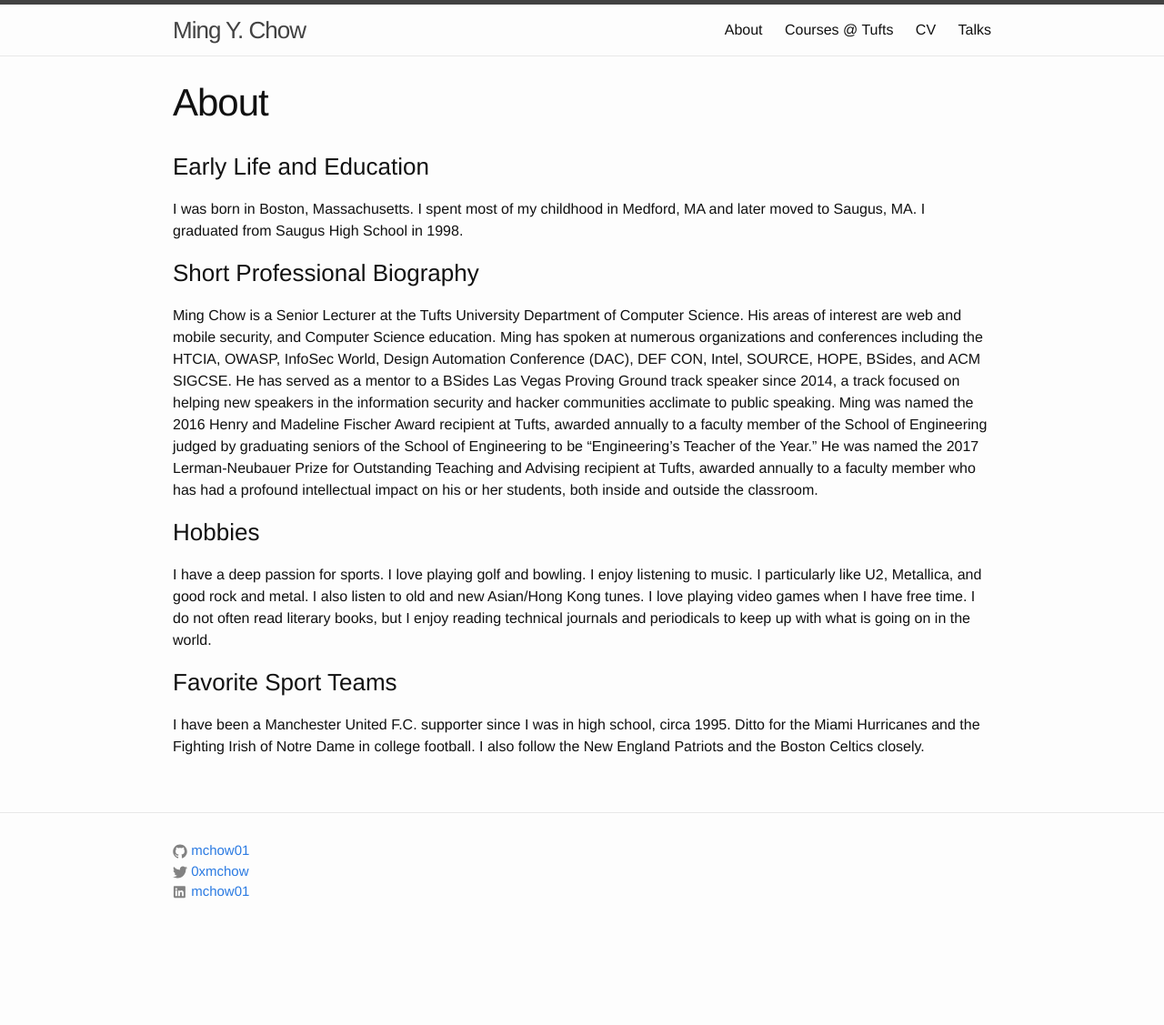
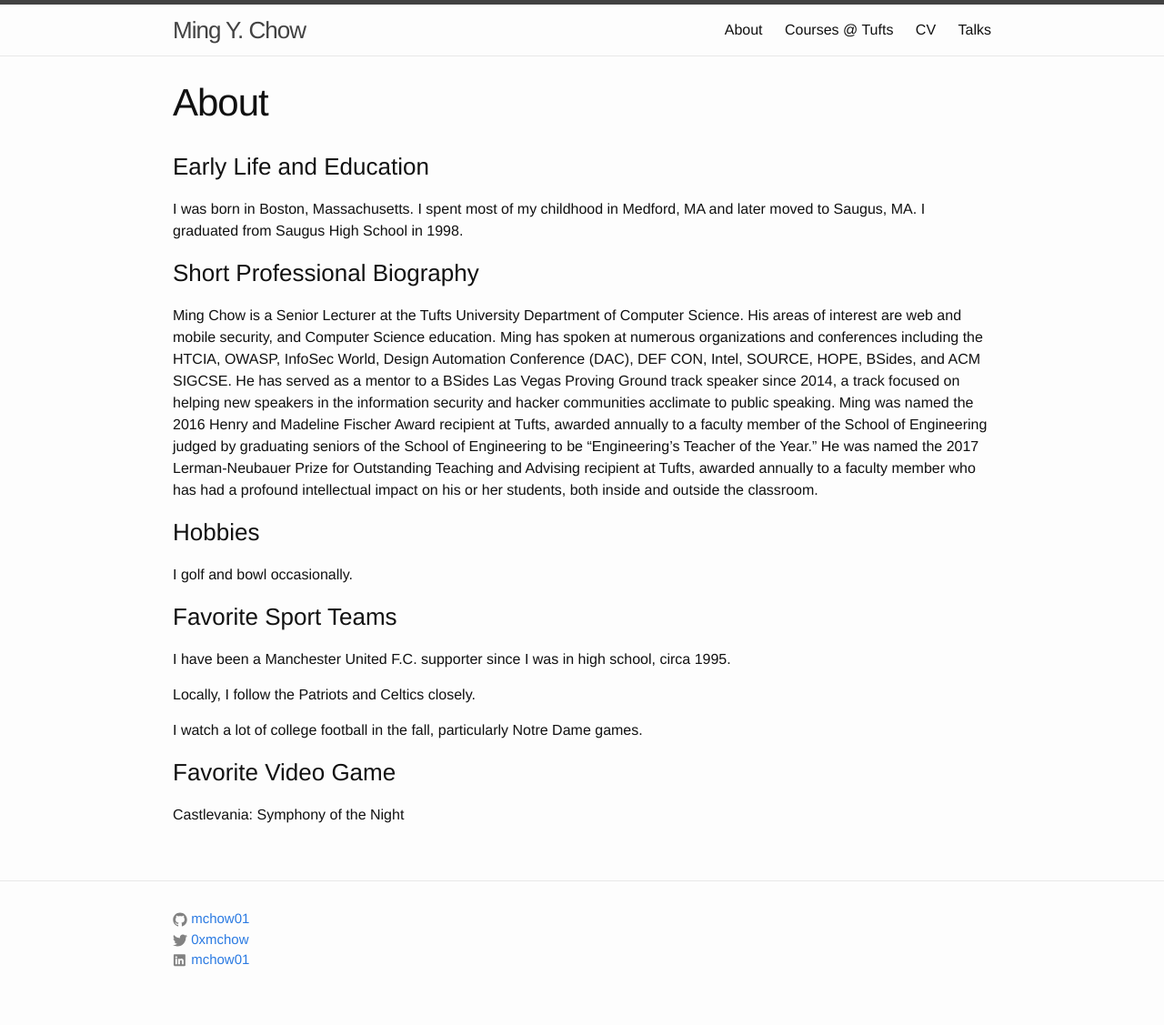
Before and after one commit to mchow01/mchow01.github.io, a Jekyll site: the page built from about.md, in a window 1280 px wide. Shown: the whole page at 91% size. Built offline with Jekyll 4.4.1, drawn with Linux system fonts in a browser that asks for light colours; before the commit the page ends 1052 px from its top, so only the background shows below that.

Commit message:
Fixed formatting issue; updated bio

```diff
--- a/about.md
+++ b/about.md
@@ -11,7 +11,14 @@ I was born in Boston, Massachusetts. I spent most of my childhood in Medford, MA
 Ming Chow is a Senior Lecturer at the Tufts University Department of Computer Science. His areas of interest are web and mobile security, and Computer Science education.   Ming has spoken at numerous organizations and conferences including the HTCIA, OWASP, InfoSec World, Design Automation Conference (DAC), DEF CON, Intel, SOURCE, HOPE, BSides, and ACM SIGCSE.  He has served as a mentor to a BSides Las Vegas Proving Ground track speaker since 2014, a track focused on helping new speakers in the information security and hacker communities acclimate to public speaking.  Ming was named the 2016 Henry and Madeline Fischer Award recipient at Tufts, awarded annually to a faculty member of the School of Engineering judged by graduating seniors of the School of Engineering to be "Engineering's Teacher of the Year."  He was named the 2017 Lerman-Neubauer Prize for Outstanding Teaching and Advising recipient at Tufts, awarded annually to a faculty member who has had a profound intellectual impact on his or her students, both inside and outside the classroom.
 
 ### Hobbies
-I have a deep passion for sports.  I love playing golf and bowling.  I enjoy listening to music.  I particularly like U2, Metallica, and good rock and metal.  I also listen to old and new Asian/Hong Kong tunes.  I love playing video games when I have free time.  I do not often read literary books, but I enjoy reading technical journals and periodicals to keep up with what is going on in the world.
+I golf and bowl occasionally.
 
 ### Favorite Sport Teams
-I have been a Manchester United F.C. supporter since I was in high school, circa 1995.  Ditto for the Miami Hurricanes and the Fighting Irish of Notre Dame in college football.  I also follow the New England Patriots and the Boston Celtics closely.
+I have been a Manchester United F.C. supporter since I was in high school, circa 1995.
+
+Locally, I follow the Patriots and Celtics closely.
+
+I watch a lot of college football in the fall, particularly Notre Dame games.
+
+### Favorite Video Game
+Castlevania: Symphony of the Night
```
Also changed, not shown: courses.md (+9 -9 lines), 3 other files.
